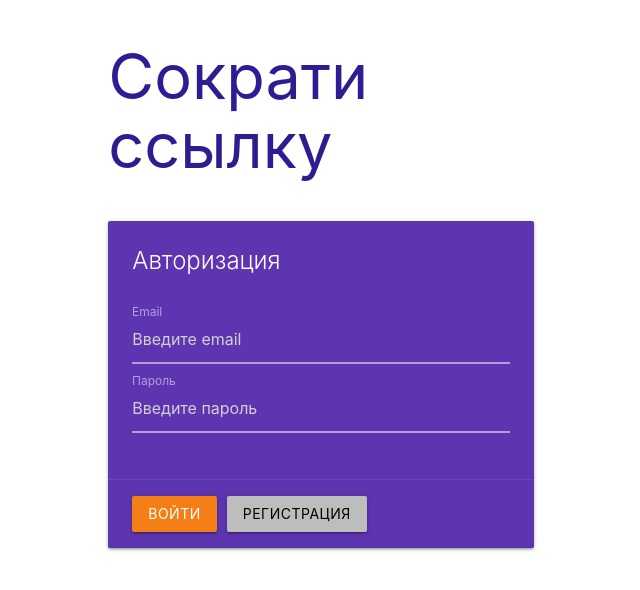
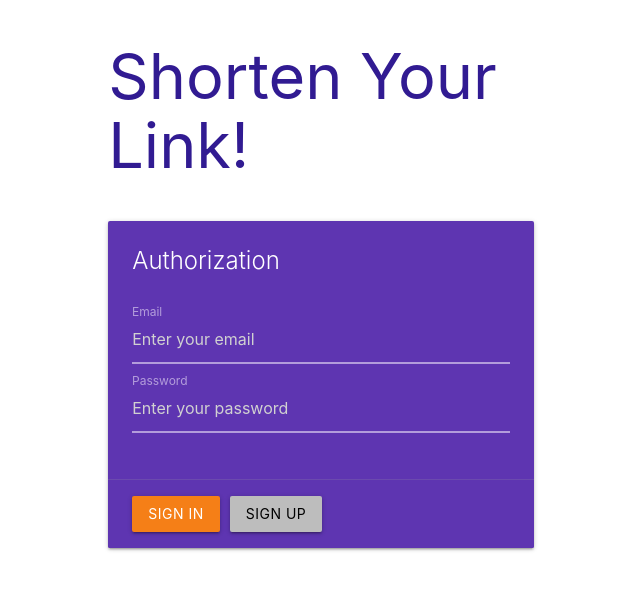
Before and after one commit to ikursitys/mern-study-project, a React (Create React App) app in the folder client/: page / in a window 1280 px wide. Shown: the top 590 px of the page, without its empty margins (319-959 px from the left). Built offline with nearby package versions, Linux system fonts and the light colour scheme.

Commit message:
English localization

```diff
--- a/client/src/components/LinkCard.jsx
+++ b/client/src/components/LinkCard.jsx
@@ -3,24 +3,24 @@ import React from "react";
 export const LinkCard = ({ link }) => {
   return (
     <>
-      <h2>Ссылка</h2>
+      <h2>Link Page</h2>
       <p>
-        Ваша ссылка:&nbsp;
+        Your shortened link:&nbsp;
         <a href={link.to} target="__blank" rel="noopener noreferrer">
           {link.to}
         </a>
       </p>
       <p>
-        Откуда:&nbsp;
+        Original link:&nbsp;
         <a href={link.from} target="__blank" rel="noopener noreferrer">
           {link.from}
         </a>
       </p>
       <p>
-        Количество кликов по ссылке: <strong>{link.clicks}</strong>
+        Clicks: <strong>{link.clicks}</strong>
       </p>
       <p>
-        Дата создания:{" "}
+        Date of creation:{" "}
         <strong>{new Date(link.date).toLocaleDateString()}</strong>
       </p>
     </>
--- a/client/src/components/LinksList.jsx
+++ b/client/src/components/LinksList.jsx
@@ -3,7 +3,7 @@ import { Link } from "react-router-dom";
 
 export const LinksList = ({ links }) => {
   if (!links.length) {
-    return <p className="center">Ссылок пока нет</p>;
+    return <p className="center">There are no links yet...</p>;
   }
 
   return (
@@ -25,7 +25,7 @@ export const LinksList = ({ links }) => {
               <td>{link.from}</td>
               <td>{link.to}</td>
               <td>
-                <Link to={`/detail/${link._id}`}>Open</Link>
+                <Link to={`/detail/${link._id}`}>Open Link Page</Link>
               </td>
             </tr>
           );
--- a/client/src/components/NavBar.jsx
+++ b/client/src/components/NavBar.jsx
@@ -18,18 +18,18 @@ export const NavBar = () => {
     <nav>
       <div class="nav-wrapper indigo lighten-1">
         <a href="/" className="brand-logo">
-          Сокращение ссылок
+          Shorten your link!
         </a>
         <ul id="nav-mobile" class="right hide-on-med-and-down">
           <li>
-            <NavLink to="/create">Создать</NavLink>
+            <NavLink to="/create">Shorten</NavLink>
           </li>
           <li>
-            <NavLink to="/links">Ссылки</NavLink>
+            <NavLink to="/links">Links</NavLink>
           </li>
           <li>
             <a href="/" onClick={logoutHandler}>
-              Выйти
+              Log Out
             </a>
           </li>
         </ul>
--- a/client/src/hooks/http.hook.jsx
+++ b/client/src/hooks/http.hook.jsx
@@ -16,7 +16,7 @@ export const useHttp = () => {
         const data = await response.json();
 
         if (!response.ok) {
-          throw new Error(data.message || "Что-то пошло не так");
+          throw new Error(data.message || "Something went wrong...");
         }
 
         setLoading(false);
--- a/client/src/pages/AuthPage.jsx
+++ b/client/src/pages/AuthPage.jsx
@@ -44,14 +44,14 @@ export const AuthPage = () => {
   return (
     <div className="row">
       <div className="col s6 offset-s3">
-        <h1>Сократи ссылку</h1>
+        <h1>Shorten Your Link!</h1>
         <div className="card deep-purple darken-1">
           <div className="card-content white-text">
-            <span className="card-title">Авторизация</span>
+            <span className="card-title">Authorization</span>
             <div>
               <div className="input-field">
                 <input
-                  placeholder="Введите email"
+                  placeholder="Enter your email"
                   id="email"
                   type="text"
                   name="email"
@@ -66,7 +66,7 @@ export const AuthPage = () => {
 
               <div className="input-field">
                 <input
-                  placeholder="Введите пароль"
+                  placeholder="Enter your password"
                   id="password"
                   type="password"
                   name="password"
@@ -75,7 +75,7 @@ export const AuthPage = () => {
                   onChange={changeHandler}
                 />
                 <label for="password" className="active">
-                  Пароль
+                  Password
                 </label>
               </div>
             </div>
@@ -86,14 +86,14 @@ export const AuthPage = () => {
               onClick={loginHandler}
               disable={loading}
             >
-              Войти
+              Sign In
             </button>
             <button
               className="btn grey lighten-1 black-text"
               onClick={registerHandler}
               disable={loading}
             >
-              Регистрация
+              Sign Up
             </button>
           </div>
         </div>
--- a/client/src/pages/CreatePage.jsx
+++ b/client/src/pages/CreatePage.jsx
@@ -28,7 +28,7 @@ export const CreatePage = () => {
       <div className="col s8 offset-s2" style={{ paddingTop: "2rem" }}>
         <div className="input-field">
           <input
-            placeholder="Вставьте ссылку"
+            placeholder="Insert the link"
             id="link"
             type="text"
             value={link}
@@ -36,7 +36,7 @@ export const CreatePage = () => {
             onKeyPress={pressHandler}
           />
           <label htmlFor="link" className="active">
-            Введите ссылку
+            Insert your link
           </label>
         </div>
       </div>
```
Also changed, not shown: 2 other files (tests, documents, lock files or other folders).
